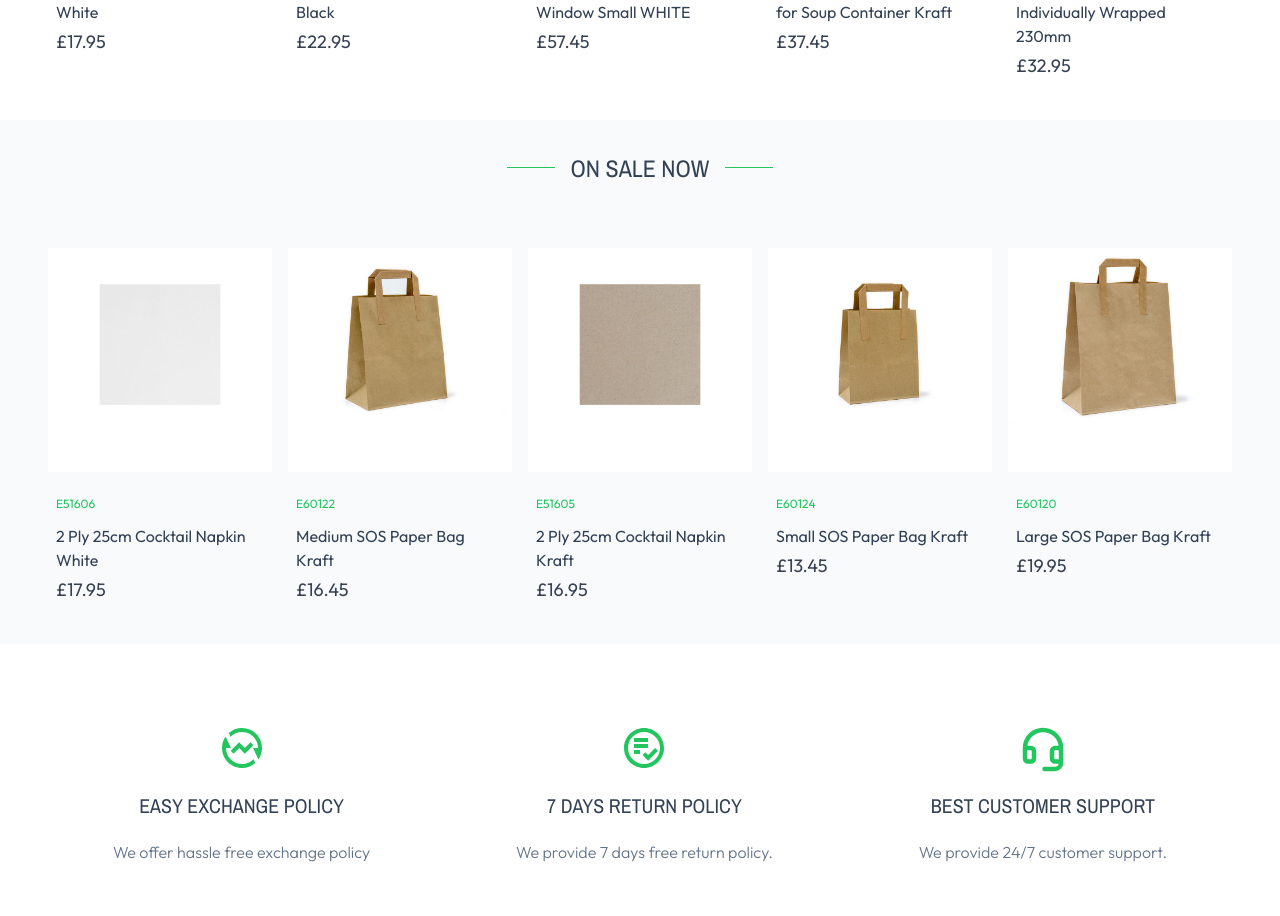
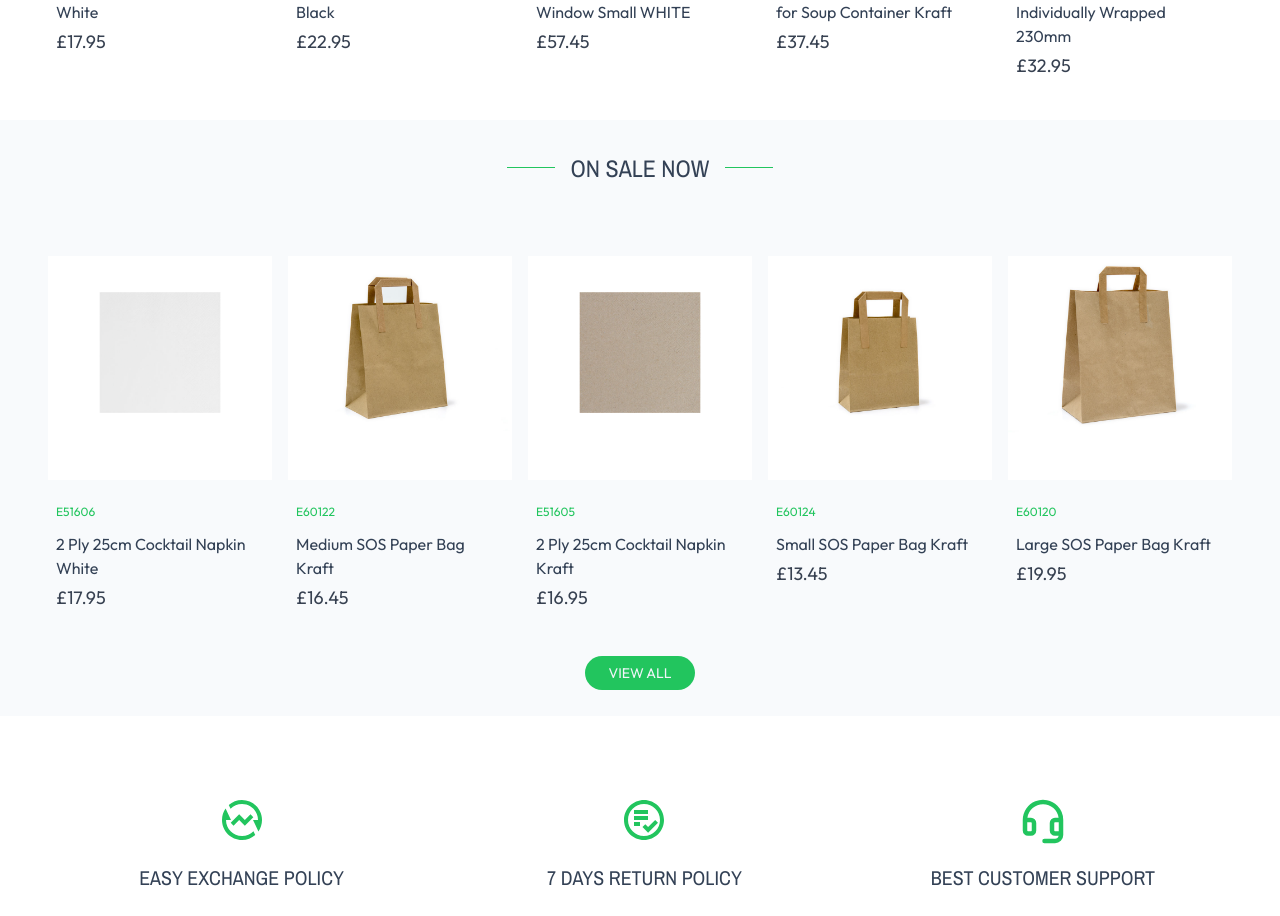
Before and after one commit to CristianAlexa/ozonepack, a React (Vite) app: page / in a window 1280 px wide. Shown: the part 1100-2016 px from the top of the page. Built offline with nearby package versions, Linux system fonts and the light colour scheme.

Commit message:
button added for on sale section

```diff
--- a/src/components/OnSale/OnSale.jsx
+++ b/src/components/OnSale/OnSale.jsx
@@ -3,6 +3,7 @@ import { OzoneContext } from "../../context/OzoneContext";
 
 import SectionTitle from "../SectionTitle";
 import ProductThumb from "../ProductThumb";
+import { Link } from "react-router-dom";
 
 const OnSale = () => {
   const { products } = useContext(OzoneContext);
@@ -14,7 +15,7 @@ const OnSale = () => {
   }, []);
 
   return (
-    <>
+    <div className="flex flex-col gap-2 pb-8">
       <div className="text-center">
         <SectionTitle>ON SALE NOW</SectionTitle>
       </div>
@@ -31,7 +32,16 @@ const OnSale = () => {
           />
         ))}
       </div>
-    </>
+      {/* update link */}
+      <div className="text-center">
+        <Link
+          to="/"
+          className="mt-8 text-sm px-6 py-2 bg-green-500 rounded-full text-center text-slate-100 hover:bg-green-300 transition duration-300"
+        >
+          VIEW ALL
+        </Link>
+      </div>
+    </div>
   );
 };
 
```
